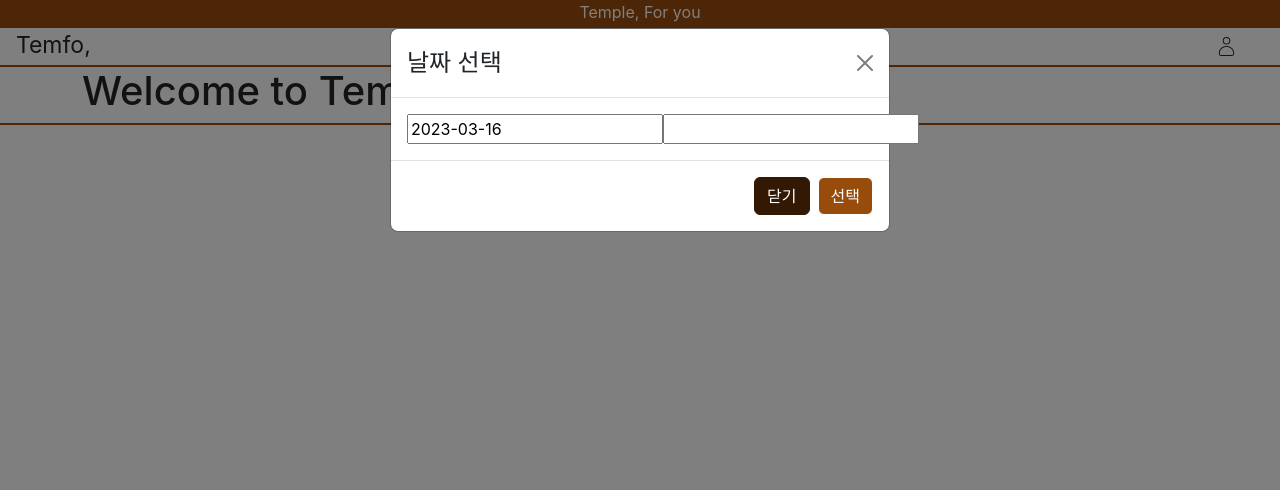
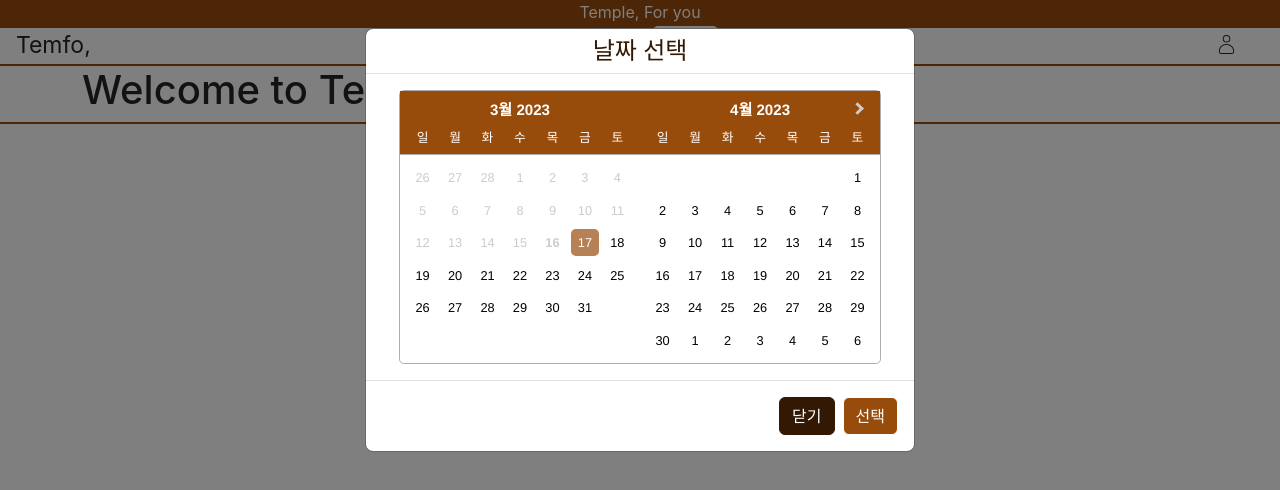
Before and after one commit to jiyoung-B/teamproject-templestay, a Next.js app: page / in a window 1280 px wide. Both pictures are taken after a click on the button "일정". Shown: the top 490 px of the page. Built offline with nearby package versions, Linux system fonts and the light colour scheme.

Commit message:
날짜 선택 수정

```diff
--- a/package.json
+++ b/package.json
@@ -11,6 +11,7 @@
   "dependencies": {
     "axios": "^1.3.4",
     "bootstrap": "^5.2.3",
+    "date-fns": "^2.29.3",
     "mariadb": "^3.1.0",
     "next": "10.2.3",
     "react": "16.14.0",
--- a/pages/layout/Nav.js
+++ b/pages/layout/Nav.js
@@ -6,14 +6,39 @@ import Link from 'next/link';
 import React, {useState} from "react";
 import DatePicker from "react-datepicker";
 import "react-datepicker/dist/react-datepicker.css";
+import {ko} from "date-fns/locale";
+
+
 
 const Nav = () => {
+
+    const handlejoin = async () => {
+        alert('회원가입을 축하합니다')
+
+    };
+    const handlelogin = async () => {
+        const error = 0;
+
+        if (error) { // 에러 발생시 - 인증 실패시
+            alert('로그인에 실패했습니다');
+        } else {
+            location.href = '/';
+        }
+    };
+
+    const tomorrow = new Date().setDate(new Date().getDate() + 1);
+
     const [show, setShow] = useState(false);
+    const [startDate, setStartDate] = useState(tomorrow);
+    const [endDate, setEndDate] = useState(null);
     const handleClose = () => setShow(false);
     const handleShow = () => setShow(true);
 
-    const [startDate, setStartDate] = useState(new Date());
-    const [endDate, setEndDate] = useState('');
+    const onChange = (dates) => {
+        const [start, end] = dates;
+        setStartDate(start);
+        setEndDate(end);
+    };
 
     return (
         <div className='border-bottom border-2 border-primary' id='navWrapper'>
@@ -26,45 +51,34 @@ const Nav = () => {
                     </Col>
                     <Col md={{ span: 5 }} style={{textAlign: "right"}}>
                         <Link href='/region'>
-                            <NavLink style={{paddingTop: "0.5%"}}>
-                                <HiOutlineMapPin style={{marginTop: "-1.5%"}} />지역
+                            <NavLink style={{marginTop: "0.2%"}}>
+                                <HiOutlineMapPin style={{marginTop: "-2%"}} />지역
                             </NavLink>
                         </Link>
                     </Col>
                     <Col md={{ span: 5 }} style={{textAlign: "left"}}>
-                        {/*<Link href='/calendar'>
-                            <NavLink>
-                                일정<BsCalendar />
-                            </NavLink>
-                        </Link>*/}
                         <>
-                            <Button className="calbtn" onClick={handleShow}>일정<BsCalendar style={{marginTop: "-10%"}} /></Button>
+                            <Button className="calbtn" onClick={handleShow}>일정<BsCalendar style={{marginTop: "-13%"}} /></Button>
                             <Modal show={show} onHide={handleClose}>
-                                <Modal.Header closeButton>
+                                <Modal.Header style={{justifyContent: "center", height: "45px", color: "#331904"}}>
                                     <Modal.Title>날짜 선택</Modal.Title>
                                 </Modal.Header>
                                 <Modal.Body className="cal">
                                     <DatePicker
                                         selected={startDate}
-                                        onChange={(date) => setStartDate(date)}
-                                        selectsStart
+                                        onChange={onChange}
+                                        inline
                                         startDate={startDate}
                                         endDate={endDate}
+                                        minDate={tomorrow}
+                                        monthsShown={2}
+                                        selectsRange
                                         dateFormat="yyyy-MM-dd"
-                                        language="ko"
-                                    />
-                                    <DatePicker
-                                        selected={endDate}
-                                        onChange={(date) => setEndDate(date)}
-                                        selectsEnd
-                                        startDate={startDate}
-                                        endDate={endDate}
-                                        dateFormat="yyyy-MM-dd"
-                                        language="ko"
+                                        locale={ko}
                                     />
                                 </Modal.Body>
                                 <Modal.Footer>
-                                    <Button variant="secondary" onClick={handleClose}>
+                                    <Button variant="secondary" onClick={handleClose} style={{backgroundColor: "#331904"}}>
                                         닫기
                                     </Button>
                                     <Button variant="primary" onClick={handleClose}>
@@ -77,13 +91,79 @@ const Nav = () => {
                     <Col md={{ span: 1 }} style={{textAlign: "center"}}>
                         <NavLink href='/login'>
                             <NavLink>
-                                <CiUser />
+                                <CiUser style={{marginTop: "-5%"}} />
                             </NavLink>
                         </NavLink>
                     </Col>
                 </Row>
             </Container>
             <div className='navBorder'></div>
+            {/*login modal*/}
+            <div className="modal fade" id="loginModal" tabIndex="-1" aria-labelledby="loginModalLabel" aria-hidden="true" >
+                <div className="modal-dialog modal-dialog-centered modal-sm">
+                    <div className="modal-content">
+                        <div className="modal-header">
+                            <h3 className="modal-title" id="loginModalLabel">어서 오세요</h3>
+                            <button type="button" className="btn-close" data-bs-dismiss="modal" aria-label="Close"></button>
+                        </div>
+                        <div className="modal-body">
+                            <form>
+                                <div className="row">
+                                    <div className="mb-3 col-md-12">
+                                        <input type="email" className="form-control" id="email" placeholder="이메일주소"/>
+                                    </div>
+                                </div>
+                                <div className="row">
+                                    <div className="mb-1 col-md-12">
+                                        <input type="password" className="form-control" id="password" placeholder="비밀번호"/>
+                                    </div>
+                                </div>
+                                <div className="mb-5 text-right position-relative">
+                                    <div className="position-absolute top-0 end-0"><a className="#"><span className="text-primary" style={{fontSize: '0.8em'}} >이메일/비밀번호</span></a></div>
+                                </div>
+                                <div className="mb-3 text-center" ><button type="button" className="btn col-md-10" style={{backgroundColor: 'saddlebrown', color: 'white'}} onClick={handlelogin}>로그인</button></div>
+                                <div className="text-center"><button type="button" className="btn col-md-10" style={{backgroundColor:'#240a0a',color:'white'}} data-bs-toggle="modal" data-bs-target="#joinModal">회원가입</button></div>
+                            </form>
+                        </div>
+                    </div>
+                </div>
+            </div>
+
+            {/*Join Modal */}
+            <div className="modal fade" id="joinModal" tabIndex="-1" aria-labelledby="joinModalLabel" aria-hidden="true">
+                <div className="modal-dialog modal-dialog-centered modal-sm">
+                    <div className="modal-content">
+                        <div className="modal-header">
+                            <h3 className="modal-title" id="loginModalLabel">회원가입</h3>
+                            <button type="button" className="btn-close" data-bs-dismiss="modal" aria-label="Close"></button>
+                        </div>
+                        <div className="modal-body">
+                            <form>
+                                {/* <div className="col-md-12"> */}
+                                <div className="row">
+                                    <div className="mb-3 col-md-4">
+                                        <input type="text" className="form-control" id="fname" placeholder="성"/>
+                                    </div>
+                                    <div className="mb-3 col-md-8">
+                                        <input type="text" className="form-control" id="lname" placeholder="이름"/>
+                                    </div>
+                                </div>
+                                <div className="row">
+                                    <div className="mb-3 col-md-12">
+                                        <input type="email" className="form-control" id="email2" placeholder="이메일주소"/>
+                                    </div>
+                                </div>
+                                <div className="row">
+                                    <div className="mb-5 col-md-12">
+                                        <input type="password" className="form-control" id="password2" placeholder="비밀번호"/>
+                                    </div>
+                                </div>
+                                <div className="mb-3 text-center" ><button type="button" className="btn col-md-10" style={{backgroundColor: '#240a0a',color:'white'}} onClick={handlejoin}>회원가입</button></div>
+                            </form>
+                        </div>
+                    </div>
+                </div>
+            </div>
         </div>
     );
 };
--- a/styles/css/Nav.css
+++ b/styles/css/Nav.css
@@ -6,14 +6,13 @@
     font-size: 27px;
 }
 
-
 .calbtn {
-    background-color: white;
-    color: #331904;
-    font-size: 23px;
-    padding: 0;
-    margin: 0;
-    border: 1px solid white;
+    background-color: white !important;
+    color: #331904 !important;
+    font-size: 23px !important;
+    padding: 0 !important;
+    margin: -1% 0 0 0 !important;
+    border: 1px solid white !important;
 }
 .calbtn:hover {
     background-color: white;
@@ -27,6 +26,10 @@
 }
 .cal {
     display: flex;
+    justify-content: space-evenly;
+}
+.modal {
+    --bs-modal-width: 550px !important;
 }
 
 button.btn:nth-child(2) {
@@ -41,3 +44,41 @@ div.react-datepicker-wrapper:nth-child(1) > div:nth-child(1) {
 div.react-datepicker-wrapper:nth-child(2) > div:nth-child(1) {
     text-align: center;
 }
+div.react-datepicker-wrapper:nth-child(3) {
+    text-align: center;
+}
+
+div.react-datepicker-wrapper:nth-child(1) > div:nth-child(1) > input:nth-child(2) {
+    border: 1px solid #331904;
+}
+div.react-datepicker-wrapper:nth-child(2) > div:nth-child(1) > input:nth-child(2) {
+    border: 1px solid #331904;
+}
+div.react-datepicker-wrapper:nth-child(3) > div:nth-child(1) > input:nth-child(2) {
+    border: 1px solid #331904;
+}
+
+.react-datepicker__header { background-color: #984C0C !important; }
+.react-datepicker__current-month { color: white !important; }
+.react-datepicker__day-name { color: white !important; }
+
+.react-datepicker__navigation { margin-top: 1% }
+/*.react-datepicker__navigation-icon { color: #331904 }*/
+
+.react-datepicker__day--selected { background-color: #984C0C !important; }
+.react-datepicker__day--selected:hover { background-color: #984C0C !important; }
+.react-datepicker__day--in-selecting-range { background-color: #984C0C !important; }
+.react-datepicker__day--in-selecting-range:hover { background-color: #984C0C !important; }
+.react-datepicker__day--in-range { background-color: #984C0C !important; }
+.react-datepicker__day--in-range:hover { background-color: #984C0C !important; }
+
+.react-datepicker__day--keyboard-selected:hover { background-color: #984C0C !important; }
+.react-datepicker__day--keyboard-selected { background-color: #984C0C !important; }
+
+.react-datepicker__day--in-selecting-range:not(.react-datepicker__day--in-range) {
+    background-color: #984C0C !important; opacity: 0.7;
+}
+
+.react-datepicker__header:not(.react-datepicker__header--has-time-select) {
+    border-radius: 0 !important;
+}
```
